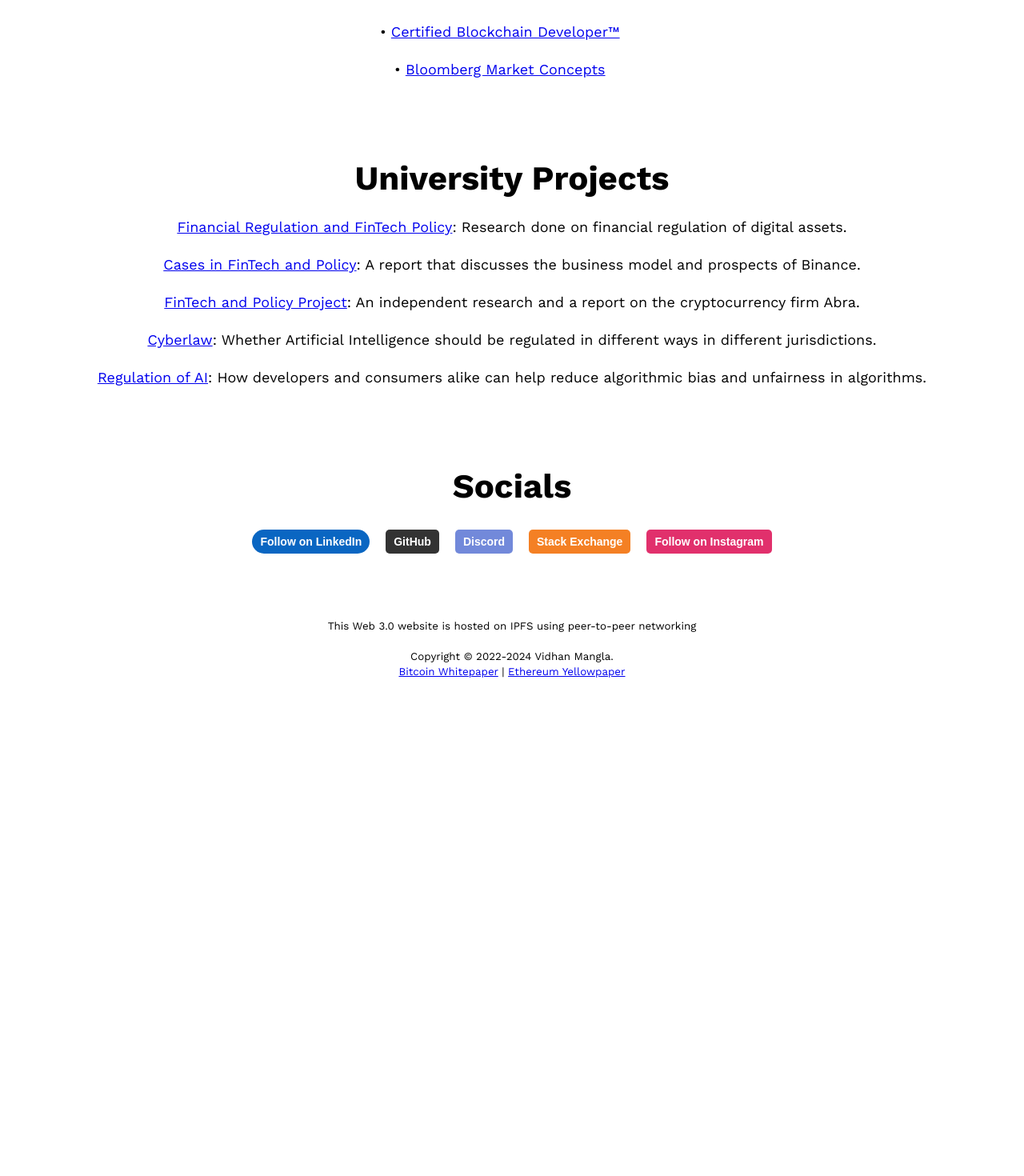
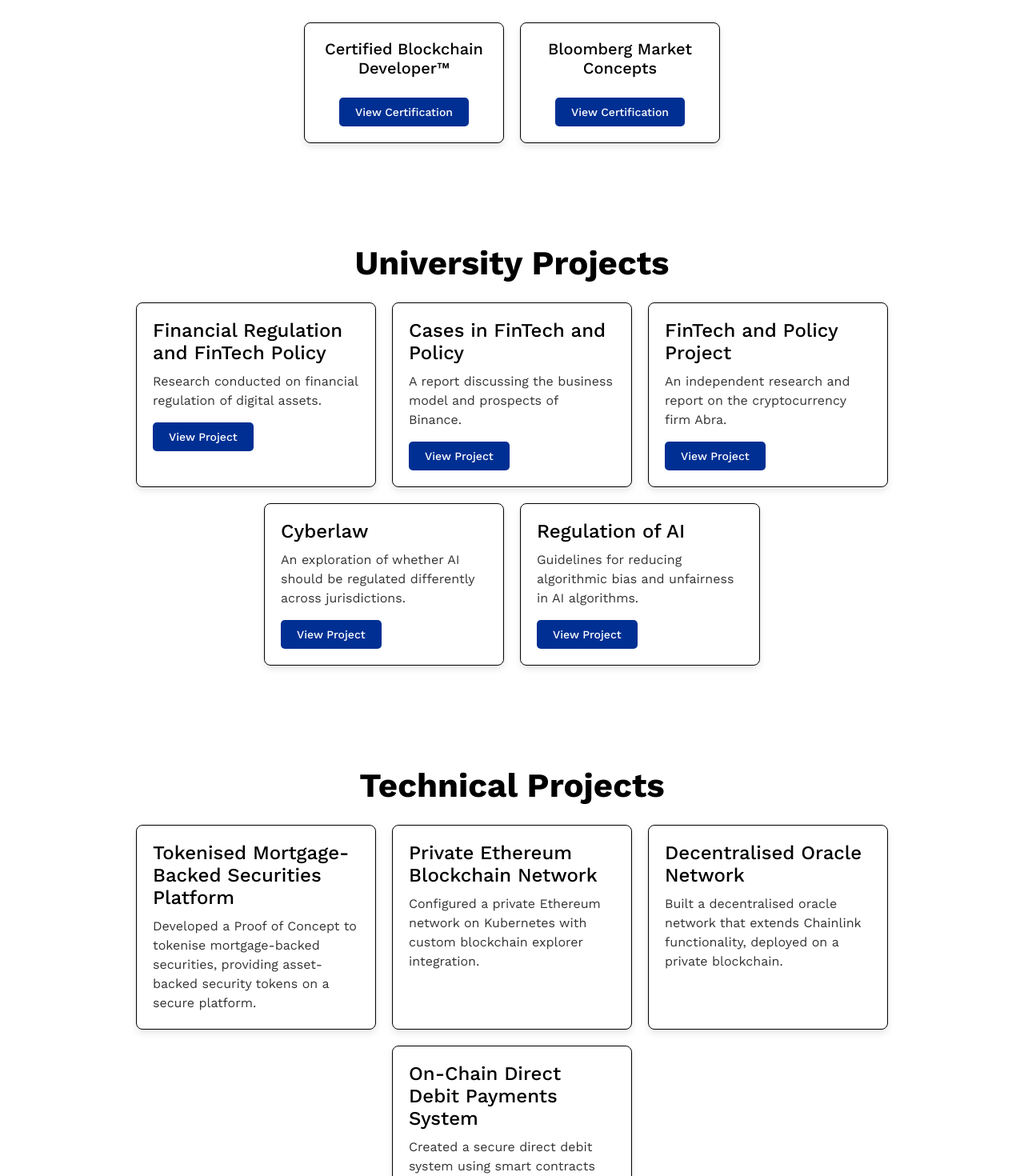
Before and after one commit to vidhanmangla/website, a React (Create React App) app: page / in a window 1280 px wide. Shown: the part 920-2390 px from the top of the page at 80% size. Before the commit the page ends 1793 px from the top, so only its background shows below. Built offline with nearby package versions, Linux system fonts and the light colour scheme.

Commit message:
feat: new look, added referral section

```diff
--- a/src/components/Certifications.js
+++ b/src/components/Certifications.js
@@ -1,16 +1,20 @@
 const Certifications = () => {
+    return (
+        <section align="center" className="certifications">
+            <h2 align="center">Certifications</h2>
+            <div className="certifications__cards">
+                <div className="certifications__card">
+                    <h3>Certified Blockchain Developer™</h3>
+                    <a href="https://www.credential.net/270c2948-0889-4534-a811-f6fad25a4c72#gs.lrhojt" target="_blank" rel="noreferrer" className="button">View Certification</a>
+                </div>
 
-    return (
-        <section align="center" className='certifications'>
-            <h2 align="center">Certifications</h2>
-                <p>
-                        <p align="center">• <a href="https://www.credential.net/270c2948-0889-4534-a811-f6fad25a4c72#gs.lrhojt" target="_blank" rel="noreferrer">Certified Blockchain Developer™</a></p>
-                    <br></br>
-                        <p align="center">• <a href="https://portal.bloombergforeducation.com/certificates/4cntDQVooA9Dn84gLpyV1Mae" target="_blank" rel="noreferrer">Bloomberg Market Concepts</a></p>
-                </p>
+                <div className="certifications__card">
+                    <h3>Bloomberg Market Concepts</h3>
+                    <a href="https://portal.bloombergforeducation.com/certificates/4cntDQVooA9Dn84gLpyV1Mae" target="_blank" rel="noreferrer" className="button">View Certification</a>
+                </div>
+            </div>
         </section>
     )
-
 }
 
-export default Certifications
+export default Certifications;
--- /dev/null
+++ b/src/components/Projects.js
@@ -0,0 +1,30 @@
+const Projects = () => {
+    return (
+        <div align="center" className="projects">
+            <h2 align="center">Technical Projects</h2>
+            <div className="projects__cards">
+                <div className="projects__card">
+                    <h3>Tokenised Mortgage-Backed Securities Platform</h3>
+                    <p>Developed a Proof of Concept to tokenise mortgage-backed securities, providing asset-backed security tokens on a secure platform.</p>
+                </div>
+
+                <div className="projects__card">
+                    <h3>Private Ethereum Blockchain Network</h3>
+                    <p>Configured a private Ethereum network on Kubernetes with custom blockchain explorer integration.</p>
+                </div>
+
+                <div className="projects__card">
+                    <h3>Decentralised Oracle Network</h3>
+                    <p>Built a decentralised oracle network that extends Chainlink functionality, deployed on a private blockchain.</p>
+                </div>
+
+                <div className="projects__card">
+                    <h3>On-Chain Direct Debit Payments System</h3>
+                    <p>Created a secure direct debit system using smart contracts and custom oracles for off-chain bank payments.</p>
+                </div>
+            </div>
+        </div>
+    )
+}
+
+export default Projects;
--- /dev/null
+++ b/src/components/Referrals.js
@@ -0,0 +1,56 @@
+const Referrals = () => {
+    return (
+        <div align="center" className="referral">
+            <h2 align="center">Referrals</h2>
+            <div className="button-container">
+                <a href="https://www.digitalocean.com/?refcode=4a6de07d9967&utm_campaign=Referral_Invite&utm_medium=Referral_Program&utm_source=badge"><img src="https://web-platforms.sfo2.cdn.digitaloceanspaces.com/WWW/Badge%202.svg" alt="DigitalOcean Referral Badge" /></a>
+            </div>
+
+            <style>
+                {`
+                    .referral {
+                        text-align: center;
+                    }
+                    .button-container {
+                        display: flex;
+                        justify-content: center;
+                        flex-wrap: wrap;
+                        gap: 10px;
+                    }
+                    .libutton, .ghbutton, .sebutton, .dcbutton, .igbutton {
+                        display: inline-flex;
+                        align-items: center;
+                        justify-content: center;
+                        padding: 7px 10px;
+                        font-size: 14px;
+                        font-weight: bold;
+                        color: #fff;
+                        text-align: center;
+                        text-decoration: none;
+                        border-radius: 5px;
+                        font-family: Arial, sans-serif;
+                        margin: 5px;
+                    }
+                    .libutton {
+                        background-color: #0A66C2;
+                        border-radius: 16px;
+                    }
+                    .ghbutton {
+                        background-color: #333;
+                    }
+                    .sebutton {
+                        background-color: #F48024;
+                    }
+                    .dcbutton {
+                        background-color: #7289DA;
+                    }
+                    .igbutton {
+                        background-color: #E1306C;
+                    }
+                `}
+            </style>
+        </div>
+    );
+};
+
+export default Referrals;
--- a/src/components/University.js
+++ b/src/components/University.js
@@ -1,22 +1,40 @@
 const University = () => {
+        return (
+            <div align="center" className="university">
+                <h2 align="center">University Projects</h2>
+                <div className="university__cards">
+                    <div className="university__card">
+                        <h3>Financial Regulation and FinTech Policy</h3>
+                        <p>Research conducted on financial regulation of digital assets.</p>
+                        <a href="https://link.storjshare.io/juwky6nhpzrbauofnsovxjxciaia/jobs-material%2FFinancial%20Regulation%20%26%20FinTech%20Policy.pdf" target="_blank" rel="noreferrer" className="button">View Project</a>
+                    </div>
 
-    return (
-        <div align="center" className="university">
-            <h2 align="center">University Projects</h2>
-                <p>
-                                <p align="center"><a href ="https://link.storjshare.io/juwky6nhpzrbauofnsovxjxciaia/jobs-material%2FFinancial%20Regulation%20%26%20FinTech%20Policy.pdf" target="_blank" rel="noreferrer" attributes-list>Financial Regulation and FinTech Policy</a>: Research done on financial regulation of digital assets.</p>
-                        <br></br>
-                                <p align="center"><a href ="https://link.storjshare.io/jxhzwbtgs4rp5quqnwwmlu6nruya/jobs-material%2FCases%20in%20FinTech%20%26%20Policy.pdf" target="_blank" rel="noreferrer" attributes-list>Cases in FinTech and Policy</a>: A report that discusses the business model and prospects of Binance.</p>
-                        <br></br>
-                                <p align="center"><a href ="https://link.storjshare.io/jx5e7apad6kd5yvz3kns2rf27oza/jobs-material%2FFinTech%20Project%20.pdf" target="_blank" rel="noreferrer" attributes-list>FinTech and Policy Project</a>: An independent research and a report on the cryptocurrency firm Abra.</p>
-                        <br></br>
-                                <p align="center"><a href ="https://link.storjshare.io/jvhhim3jzdzfhnv3k27oppq4es7a/jobs-material%2FCyberlaw.pdf" target="_blank" rel="noreferrer" attributes-list>Cyberlaw</a>: Whether Artificial Intelligence should be regulated in different ways in different jurisdictions.</p>
-                        <br></br>
-                                <p align="center"><a href ="https://link.storjshare.io/jvslxi6jyn2trcwi6zbuvxkcxteq/jobs-material%2FEthics%20of%20Artificial%20Intelligence.pdf" target="_blank" rel="noreferrer" attributes-list>Regulation of AI</a>: How developers and consumers alike can help reduce algorithmic bias and unfairness in algorithms.</p>
-                </p>
-        </div>
-    )
+                    <div className="university__card">
+                        <h3>Cases in FinTech and Policy</h3>
+                        <p>A report discussing the business model and prospects of Binance.</p>
+                        <a href="https://link.storjshare.io/jxhzwbtgs4rp5quqnwwmlu6nruya/jobs-material%2FCases%20in%20FinTech%20%26%20Policy.pdf" target="_blank" rel="noreferrer" className="button">View Project</a>
+                    </div>
 
+                    <div className="university__card">
+                        <h3>FinTech and Policy Project</h3>
+                        <p>An independent research and report on the cryptocurrency firm Abra.</p>
+                        <a href="https://link.storjshare.io/jx5e7apad6kd5yvz3kns2rf27oza/jobs-material%2FFinTech%20Project%20.pdf" target="_blank" rel="noreferrer" className="button">View Project</a>
+                    </div>
+
+                    <div className="university__card">
+                        <h3>Cyberlaw</h3>
+                        <p>An exploration of whether AI should be regulated differently across jurisdictions.</p>
+                        <a href="https://link.storjshare.io/jvhhim3jzdzfhnv3k27oppq4es7a/jobs-material%2FCyberlaw.pdf" target="_blank" rel="noreferrer" className="button">View Project</a>
+                    </div>
+
+                    <div className="university__card">
+                        <h3>Regulation of AI</h3>
+                        <p>Guidelines for reducing algorithmic bias and unfairness in AI algorithms.</p>
+                        <a href="https://link.storjshare.io/jvslxi6jyn2trcwi6zbuvxkcxteq/jobs-material%2FEthics%20of%20Artificial%20Intelligence.pdf" target="_blank" rel="noreferrer" className="button">View Project</a>
+                    </div>
+                </div>
+            </div>
+        )
 }
 
-export default University
+export default University;
--- a/src/index.css
+++ b/src/index.css
@@ -32,7 +32,9 @@
 .certifications,
 .projects,
 .university,
+.projects,
 .social,
+.referral,
 .footer {
   padding: 50px 25px 25px;
 }
@@ -113,85 +115,209 @@
 /* ------------------------------------------------------ */
 /* -- Certifications -- */
 
+.certifications {
+  text-align: center;
+  padding: 50px 25px;
+}
+
 .certifications h2 {
   font-size: 42px;
   margin: 25px auto;
 }
 
-.certifications p {
-  font-size: 18px;
-  line-height: 130%;
-  max-width: 100ch;
+.certifications__cards {
+  display: flex;
+  justify-content: center;
+  flex-wrap: wrap;
+  gap: 20px;
+  margin-top: 20px;
+}
+
+.certifications__card {
+  max-width: 250px;
+  padding: 20px;
+  border: 1px solid #000000;
+  border-radius: 8px;
+  box-shadow: 0 4px 8px rgba(0, 0, 0, 0.1);
+  transition: transform 0.3s ease, box-shadow 0.3s ease;
+  background-color: #fff;
+  text-align: center;
+}
+
+.certifications__card:hover {
+  transform: translateY(-5px);
+  box-shadow: 0 8px 16px rgba(0, 0, 0, 0.2);
+}
+
+.certifications__card h3 {
+  font-size: 20px;
+  font-weight: 500;
+  margin-bottom: 10px;
+}
+
+.certifications__card .button {
+  display: inline-block;
+  margin-top: 15px;
+  padding: 10px 20px;
+  font-size: 14px;
+  font-weight: 500;
+  color: #ffffff;
+  background-color: #002f93;
+  border: none;
+  border-radius: 5px;
+  text-decoration: none;
+  cursor: pointer;
+  transition: background-color 0.3s ease;
+}
+
+.certifications__card .button:hover {
+  background-color: #0056b3;
 }
 
 
 /* ------------------------------------------------------ */
 /* -- University -- */
 
+.university {
+  text-align: center;
+  padding: 50px 25px;
+}
+
 .university h2 {
   font-size: 42px;
   margin: 25px auto;
 }
 
-.university p {
-  font-size: 18px;
-  line-height: 130%;
-  max-width: 100ch;
+.university__cards {
+  display: flex;
+  justify-content: center;
+  flex-wrap: wrap;
+  gap: 20px;
+  margin-top: 20px;
+}
+
+.university__card {
+  max-width: 300px;
+  padding: 20px;
+  border: 1px solid #000000;
+  border-radius: 8px;
+  box-shadow: 0 4px 8px rgba(0, 0, 0, 0.1);
+  transition: transform 0.3s ease, box-shadow 0.3s ease;
+  text-align: left;
+  background-color: #fff;
+}
+
+.university__card:hover {
+  transform: translateY(-5px);
+  box-shadow: 0 8px 16px rgba(0, 0, 0, 0.2);
+}
+
+.university__card h3 {
+  font-size: 24px;
+  font-weight: 500;
+  margin-bottom: 10px;
+}
+
+.university__card p {
+  font-size: 16px;
+  line-height: 1.5;
+  color: #333;
+}
+
+.university__card .button {
+  display: inline-block;
+  margin-top: 15px;
+  padding: 10px 20px;
+  font-size: 14px;
+  font-weight: 500;
+  color: #ffffff;
+  background-color: #002f93;
+  border: none;
+  border-radius: 5px;
+  text-decoration: none;
+  cursor: pointer;
+  transition: background-color 0.3s ease;
+}
+
+.university__card .button:hover {
+  background-color: #0056b3;
 }
 
 
 /* ------------------------------------------------------ */
 /* -- Projects -- */
 
+.projects {
+  text-align: center;
+  padding: 50px 25px;
+}
+
 .projects h2 {
   font-size: 42px;
   margin: 25px auto;
 }
 
-.projects p {
-  font-size: 18px;
-  line-height: 130%;
-  max-width: 100ch;
-}
-
 .projects__cards {
   display: flex;
-  justify-content: flex-start;
-  align-items: center;
+  justify-content: center;
   flex-wrap: wrap;
   gap: 20px;
+  margin-top: 20px;
 }
 
 .projects__card {
-  max-width: 350px;
-
+  max-width: 300px;
   padding: 20px;
-
   border: 1px solid #000000;
   border-radius: 8px;
+  box-shadow: 0 4px 8px rgba(0, 0, 0, 0.1);
+  transition: transform 0.3s ease, box-shadow 0.3s ease;
+  text-align: left;
+  background-color: #fff;
+}
+
+.projects__card:hover {
+  transform: translateY(-5px);
+  box-shadow: 0 8px 16px rgba(0, 0, 0, 0.2);
 }
 
 .projects__card h3 {
-  font-size: 32px;
-  font-weight: 300;
+  font-size: 24px;
+  font-weight: 500;
   margin-bottom: 10px;
 }
 
 .projects__card p {
   font-size: 16px;
-  margin: 20px 0;
+  line-height: 1.5;
+  margin-top: 10px;
+  color: #333;
 }
 
 .projects__card img {
   width: 100%;
   height: auto;
-  margin: 20px 0 10px;
-
+  margin: 20px 0;
   border-radius: 8px;
 }
 
 .projects__card .button {
-  margin: 10px 5px 0;
+  display: inline-block;
+  margin-top: 15px;
+  padding: 10px 20px;
+  font-size: 14px;
+  font-weight: 500;
+  color: #ffffff;
+  background-color: #002f93;
+  border: none;
+  border-radius: 5px;
+  text-decoration: none;
+  cursor: pointer;
+  transition: background-color 0.3s ease;
+}
+
+.projects__card .button:hover {
+  background-color: #0056b3;
 }
 
 
@@ -204,6 +330,19 @@
 }
 
 .social .button {
+  margin: 5px;
+}
+
+
+/* ------------------------------------------------------ */
+/* -- Referrals -- */
+
+.referral h2 {
+  font-size: 42px;
+  margin: 25px auto;
+}
+
+.referral .button {
   margin: 5px;
 }
 
--- a/src/pages/index.js
+++ b/src/pages/index.js
@@ -3,7 +3,9 @@
 import About from '../components/About'
 import Certifications from '../components/Certifications'
 import University from '../components/University'
+import Projects from '../components/Projects'
 import Social from '../components/Social'
+import Referral from '../components/Referrals'
 import Footer from '../components/Footer'
 
 
@@ -15,7 +17,9 @@
 			<About />
 			<Certifications />
 			<University />
+			<Projects />
 			<Social />
+			<Referral />
 			<Footer />
 		</div>
 	)
```
Also changed, not shown: 12 other files (tests, documents, lock files or other folders).
